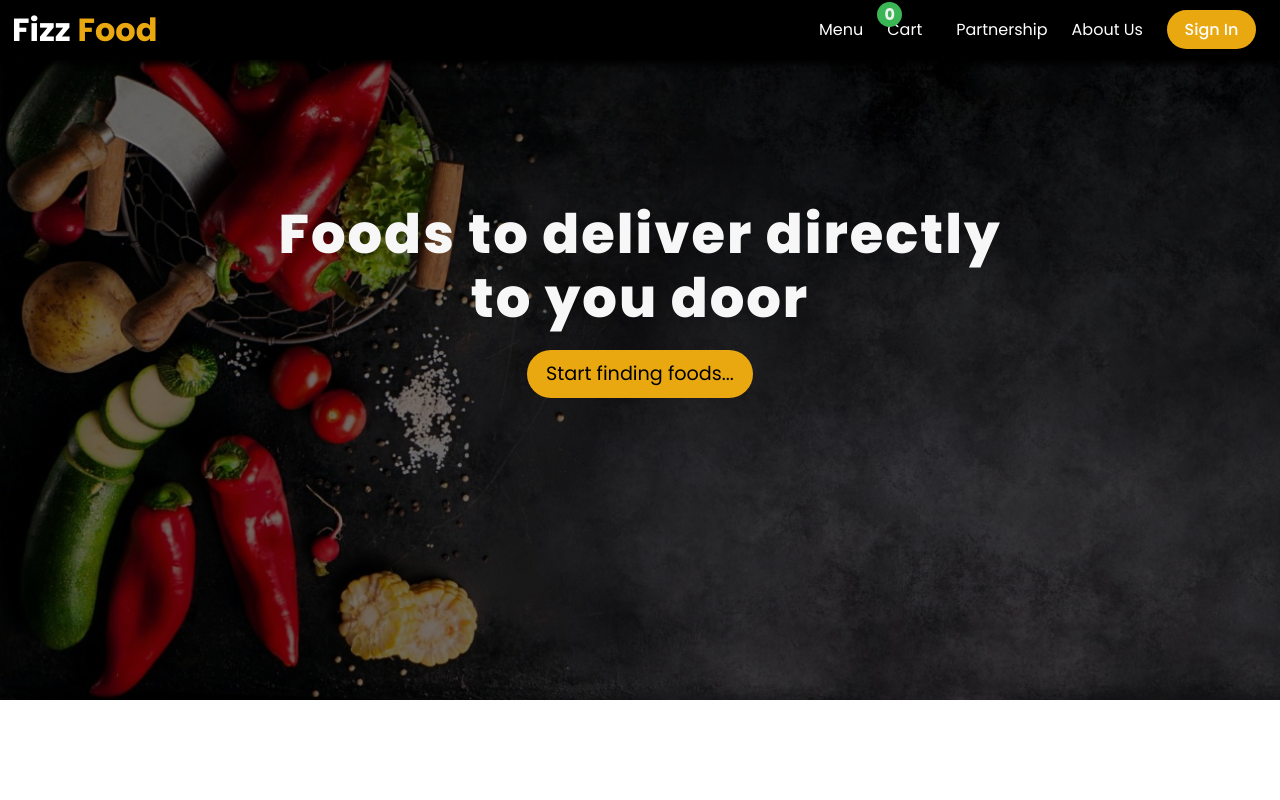
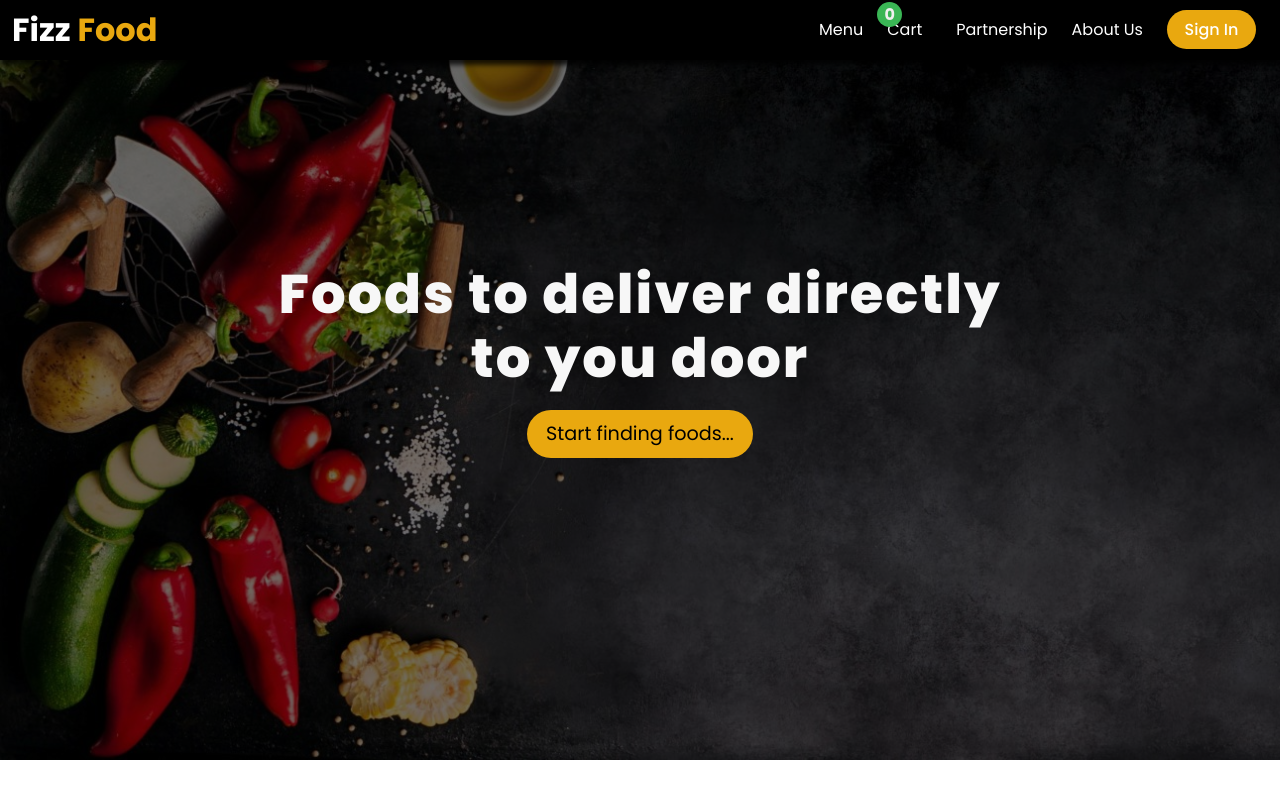
Before and after one commit to MonirSaikat/fizz-food, a React (Create React App) app: page / in a window 1280 px wide. Shown: the top 800 px of the page. Built offline with nearby package versions, Linux system fonts and the light colour scheme; no server answers.

Commit message:
app wrapper padding

```diff
--- a/src/App.css
+++ b/src/App.css
@@ -62,3 +62,7 @@ ul {
   list-style: none;
   padding: 0;
 }
+
+.app_wrapper {
+  padding-top: 60px;
+}
--- a/src/App.js
+++ b/src/App.js
@@ -26,6 +26,7 @@ function App() {
         <FoodsProvider>
           <Navbar />
 
+          <div className="app_wrapper">
             <Routes>
               <Route path="/" element={<Home />} />
               <Route path="/foods" element={<Foods />} />
@@ -36,6 +37,7 @@ function App() {
                 <Route path="/cart" element={<Cart />} />
               </Route>
             </Routes>
+          </div>
         </FoodsProvider>
 
         <Footer />
```
Lines whose indentation alone changed are shown as unchanged.
